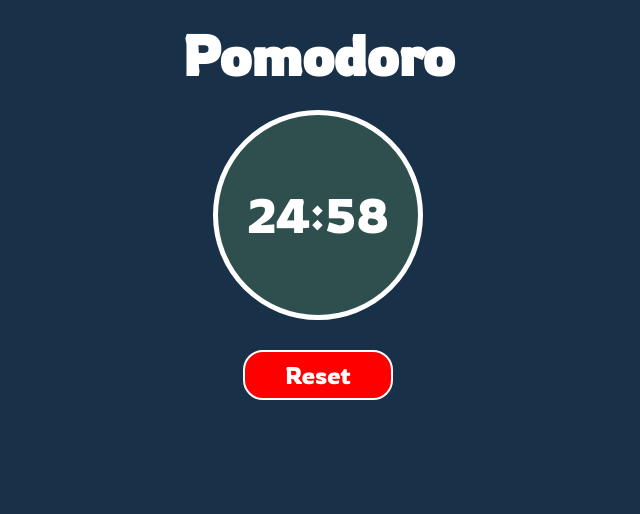
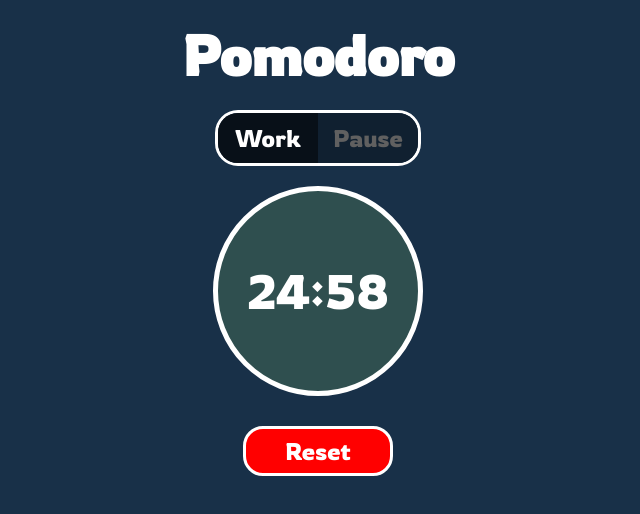
Before and after one commit to Vireth4114/Pomodoro, a plain HTML site: page index.html in a window 1280 px wide. Both pictures are taken after a click on the button "Start". Shown: the whole page, without its empty margins (322-962 px from the left). Drawn offline with Linux system fonts and the light colour scheme.

Commit message:
Finished basic Pomodoro implementation

```diff
--- a/css/style.css
+++ b/css/style.css
@@ -29,7 +29,7 @@ button {
     width: 150px;
     height: 50px;
     color: inherit;
-    border: solid white 2px;
+    border: solid white 3px;
     margin-top: 30px;
     border-radius: 20px;
     font-size: 0.5em;
@@ -57,3 +57,30 @@ button {
     position: relative;
     bottom: 4px;
 }
+
+#modeContainer {
+    width: 200px;
+    border: solid white 3px;
+    border-radius: 23px;
+    margin: auto;
+    font-size: 0.5em;
+    display: flex;
+    margin-bottom: 20px;
+}
+
+#modeContainer > div {
+    padding: 10px;
+    width: 100px;
+    background-color: #102030;
+    color: #606060;
+}
+
+#work {
+    border-top-left-radius: 20px;
+    border-bottom-left-radius: 20px;
+}
+
+#pause {
+    border-top-right-radius: 20px;
+    border-bottom-right-radius: 20px;
+}
--- a/index.html
+++ b/index.html
@@ -12,6 +12,11 @@
         <main>
             <h3>Pomodoro</h3>
 
+            <div id="modeContainer">
+                <div id="work">Work</div>
+                <div id="pause">Pause</div>
+            </div>
+
             <div id="timerCircle">
                 <p id="minutes"></p>
                 <p id="colon">:</p>
--- a/js/script.js
+++ b/js/script.js
@@ -1,7 +1,13 @@
 let minutes = 25;
 let seconds = 0;
+let timerSetInterval;
+let isPause = false;
 
-let timerSetInterval;
+let minutesElement = document.getElementById("minutes");
+let secondsElement = document.getElementById("seconds");
+let workElement = document.getElementById("work");
+let pauseElement = document.getElementById("pause");
+
 
 function displayTime(time) {
     let timeString = time.toString();
@@ -9,8 +15,26 @@ function displayTime(time) {
     return formattedString;
 }
 
-document.getElementById("minutes").innerHTML = displayTime(minutes);
-document.getElementById("seconds").innerHTML = displayTime(seconds);
+function updateTimer() {
+    minutesElement.innerHTML = displayTime(minutes);
+    secondsElement.innerHTML = displayTime(seconds);
+}
+
+function updateMode() {
+    if (isPause) {
+        workElement.style.background = "#102030";
+        pauseElement.style.background = "#081018";
+        workElement.style.color = "#606060";
+        pauseElement.style.color = "white";
+    } else {
+        workElement.style.background = "#081018";
+        pauseElement.style.background = "#102030";
+        workElement.style.color = "white";
+        pauseElement.style.color = "#606060";
+    }
+}
+
+updateTimer();
 
 function timerRunning() {
     seconds--;
@@ -18,10 +42,13 @@ function timerRunning() {
         minutes--;
         seconds = 59;
     }
-    document.getElementById("minutes").innerHTML = displayTime(minutes)
-    document.getElementById("seconds").innerHTML = displayTime(seconds)
+    updateTimer();
     if (minutes == 0 && seconds == 0) {
-        document.getElementById("timerCircle").innerHTML = "<i class='fa-solid fa-clock fa-shake'></i>";
+        minutes = isPause ? 25 : 1;
+        seconds = 0;
+        updateTimer();
+        isPause = !isPause;
+        updateMode();
     }
 }
 
@@ -32,13 +59,18 @@ startButton.onclick = function() {
     timerSetInterval = setInterval(timerRunning, 1000);resetButton.style.display = "none";
     resetButton.style.display = "initial";
     startButton.replaceWith(resetButton);
+    isPause = false;
+    updateMode();
 };
 
 resetButton.onclick = function() {
     minutes = 25;
     seconds = 0;
-    document.getElementById("minutes").innerHTML = displayTime(minutes);
-    document.getElementById("seconds").innerHTML = displayTime(seconds);
+    updateTimer();
     resetButton.replaceWith(startButton);
     clearInterval(timerSetInterval);
+    workElement.style.background = "#102030";
+    pauseElement.style.background = "#102030";
+    workElement.style.color = "#606060";
+    pauseElement.style.color = "#606060";
 }
```
